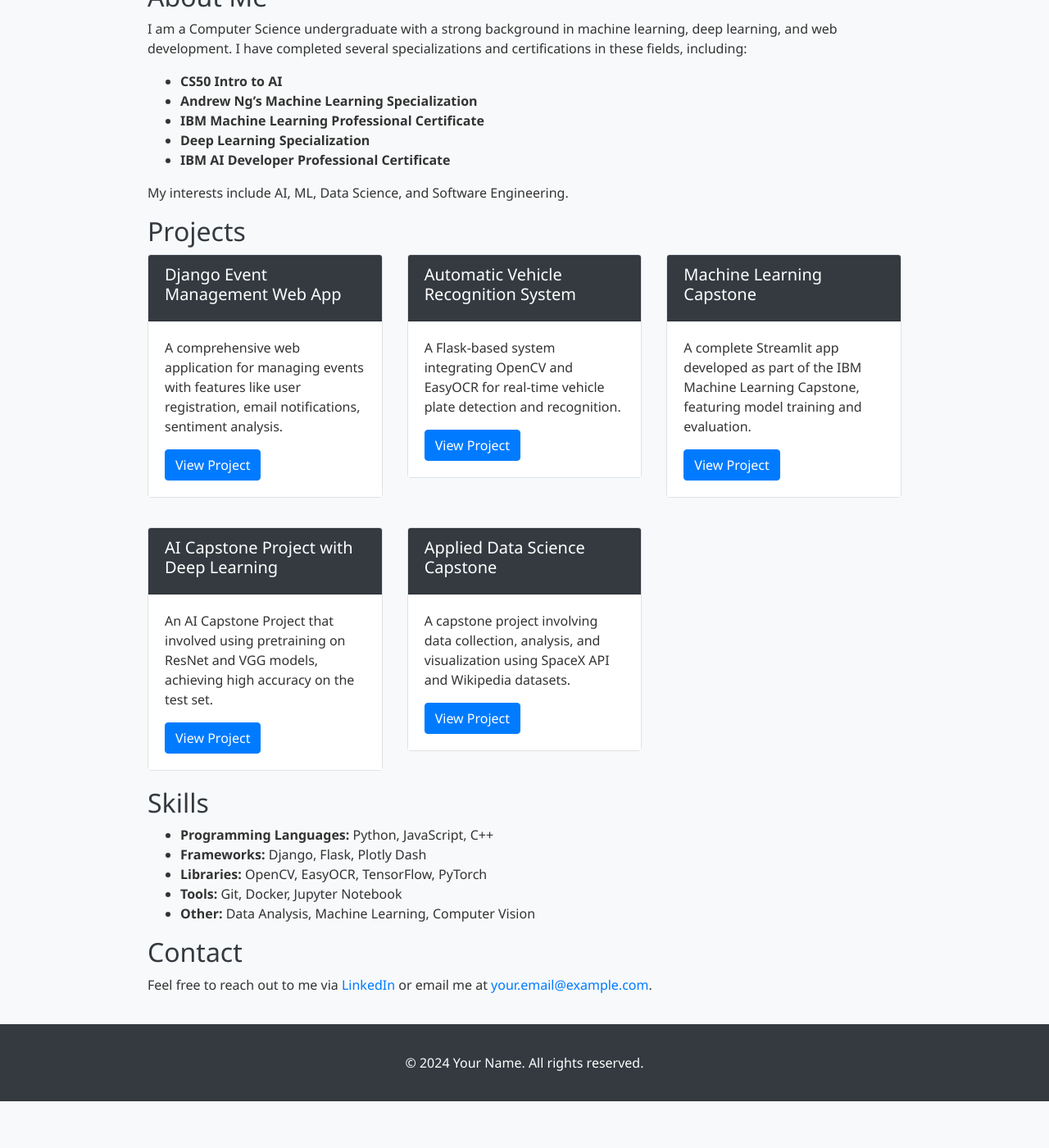
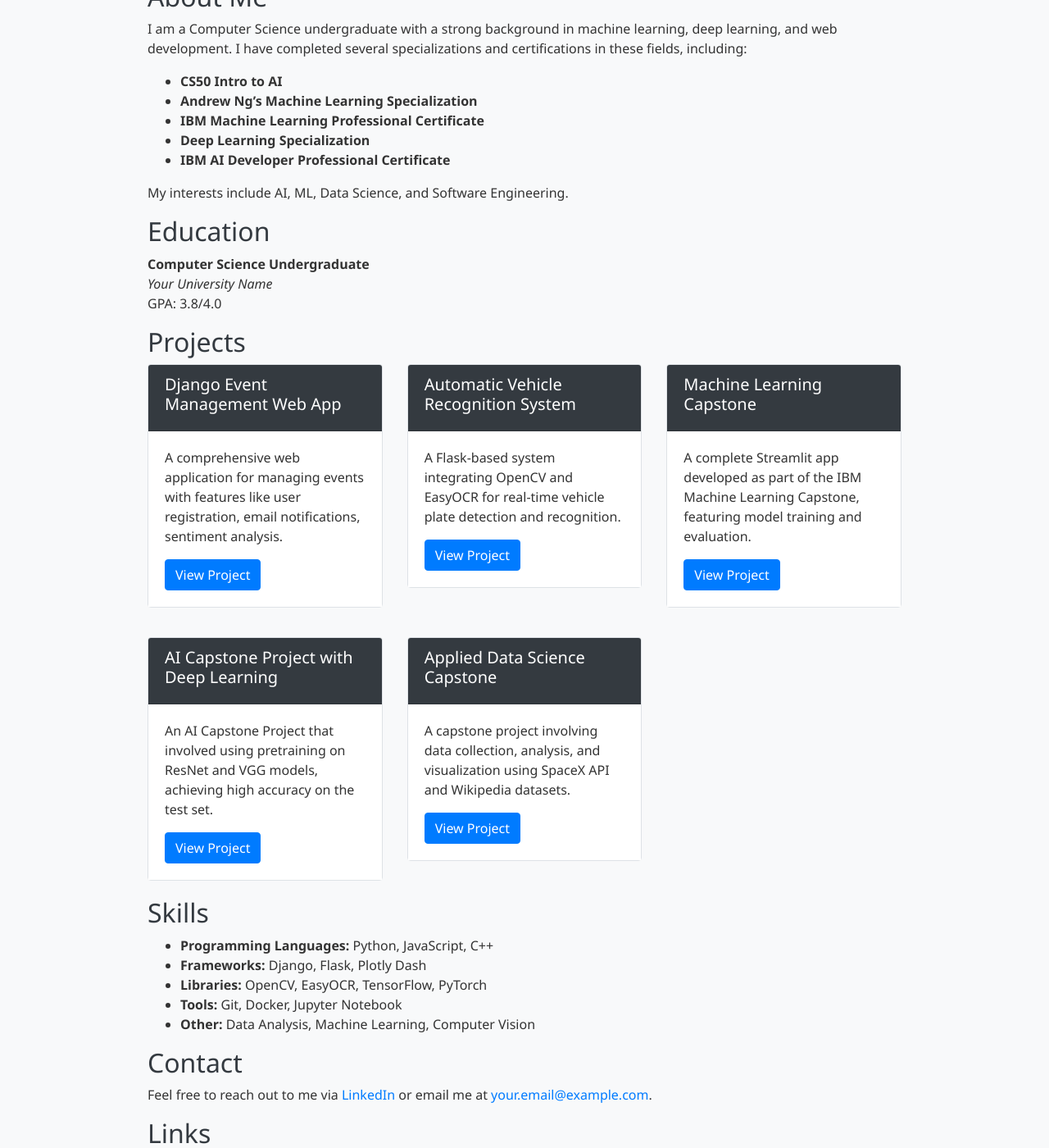
Before and after one commit to NyashaEysenck/NyashaEysenck.github.io, a Jekyll site: the page built from index.md, in a window 1280 px wide and 1400 px high, scrolled down 313 px. Shown: the whole window at 82% size. Built offline with Jekyll 4.4.1, drawn with Linux system fonts in a browser that asks for light colours; nearby versions of some CDN libraries; before the commit the page ends 1656 px from its top, so only the background shows below that; some of the changed text lies outside the part shown.

Commit message:
Update index.md

```diff
--- a/index.md
+++ b/index.md
@@ -19,6 +19,12 @@
 - **IBM AI Developer Professional Certificate**
 
 My interests include AI, ML, Data Science, and Software Engineering.
+
+## Education
+
+**Computer Science Undergraduate**
+*Your University Name*
+GPA: 3.8/4.0
 
 ## Projects
 
@@ -93,3 +99,8 @@
 ## Contact
 
 Feel free to reach out to me via [LinkedIn](https://www.linkedin.com/in/yourprofile) or email me at [your.email@example.com](mailto:your.email@example.com).
+
+## Links
+
+- **GitHub Repository:** [GitHub Profile](https://github.com/yourusername)
+- **Coursera Profile:** [Coursera Profile](https://www.coursera.org/user/yourprofile)
```
